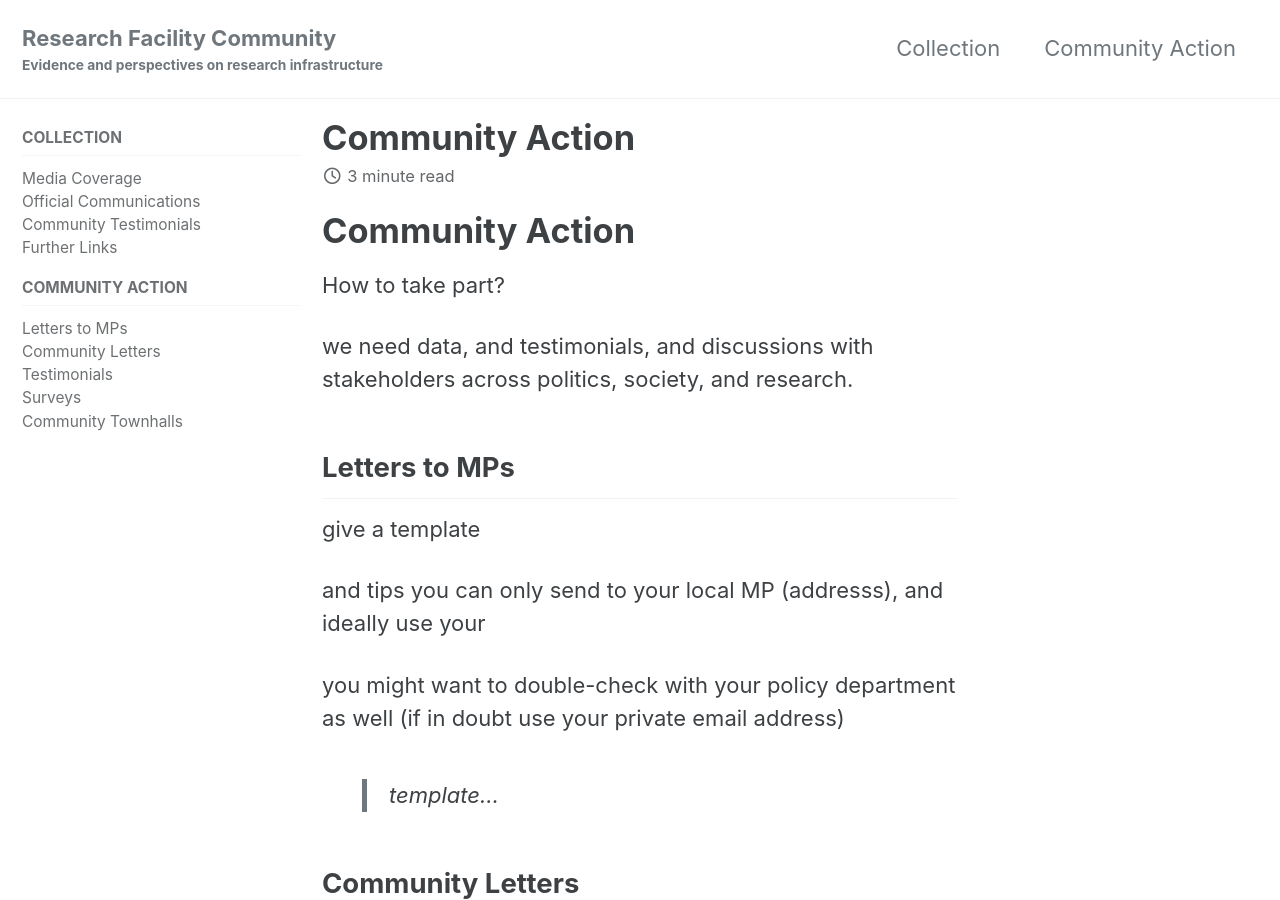
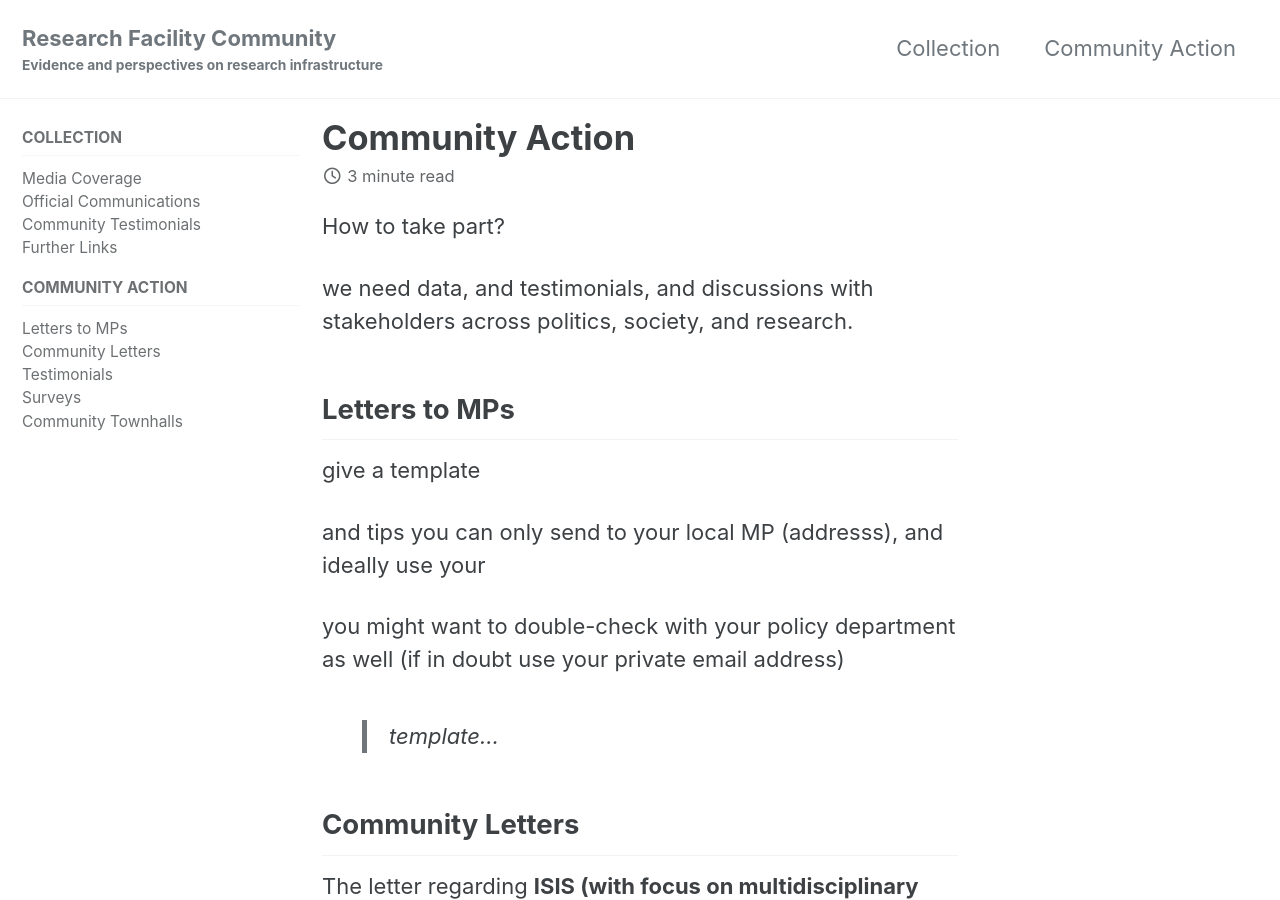
Before and after one commit to research-facilities-community/index, a Jekyll site: the page built from _pages/action.md, in a window 1280 px wide and 900 px high. Built offline with Jekyll 4.4.1, drawn with Linux system fonts in a browser that asks for light colours; cached includes are drawn as plain includes.

Commit message:
Remove 'Community Action' header
Removed the 'Community Action' header from the action page.

```diff
--- a/_pages/action.md
+++ b/_pages/action.md
@@ -6,8 +6,6 @@ sidebar:
   nav: "main"
 ---
 
-
-# Community Action
 
 How to take part?
 
```
